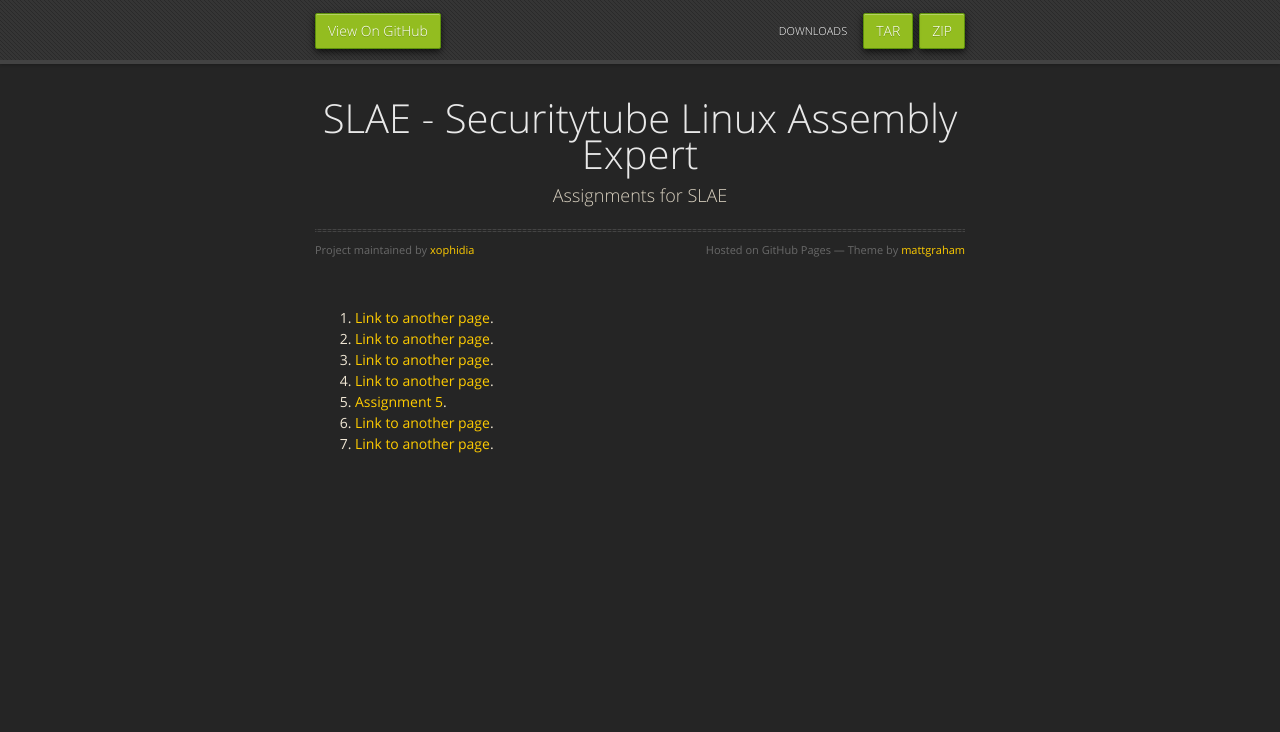
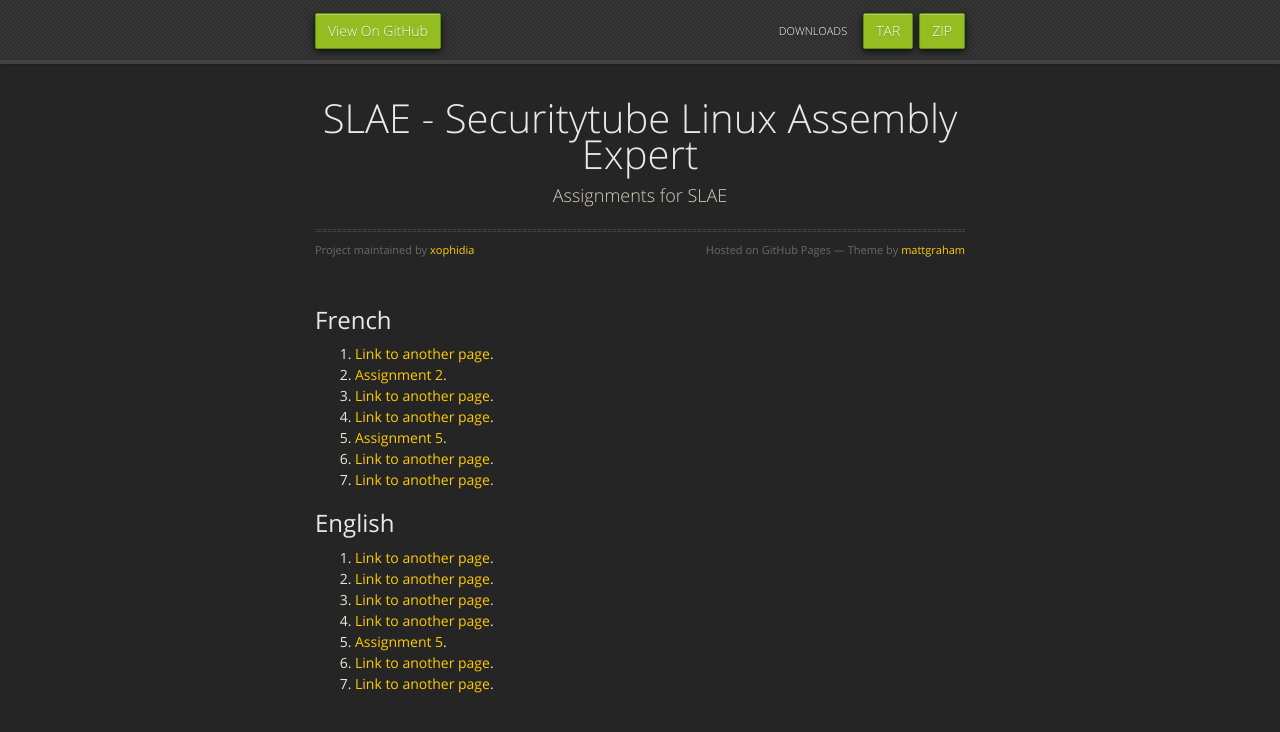
Before and after one commit to xophidia/SLAE, a Jekyll site: the page built from index.md, in a window 1280 px wide. Shown: the top 732 px of the page. Built offline with Jekyll 4.4.1, drawn with Linux system fonts in a browser that asks for light colours; nearby versions of some CDN libraries; our own code applies the rules of GitHub Pages for plain Markdown files.

Commit message:
Update index.md

```diff
--- a/index.md
+++ b/index.md
@@ -1,6 +1,18 @@
 ---
 layout: default
 ---
+
+## French ##
+
+1. [Link to another page](Assignment 1).
+2. [Assignment 2](exercices/exercice_2).
+3. [Link to another page](Assignment 3).
+4. [Link to another page](Assignment 4).
+5. [Assignment 5](exercices/exercice_5).
+6. [Link to another page](Assignment 6).
+7. [Link to another page](Assignment 7).
+
+## English ##
 
 1. [Link to another page](Assignment 1).
 2. [Link to another page](Assignment 2).
```
